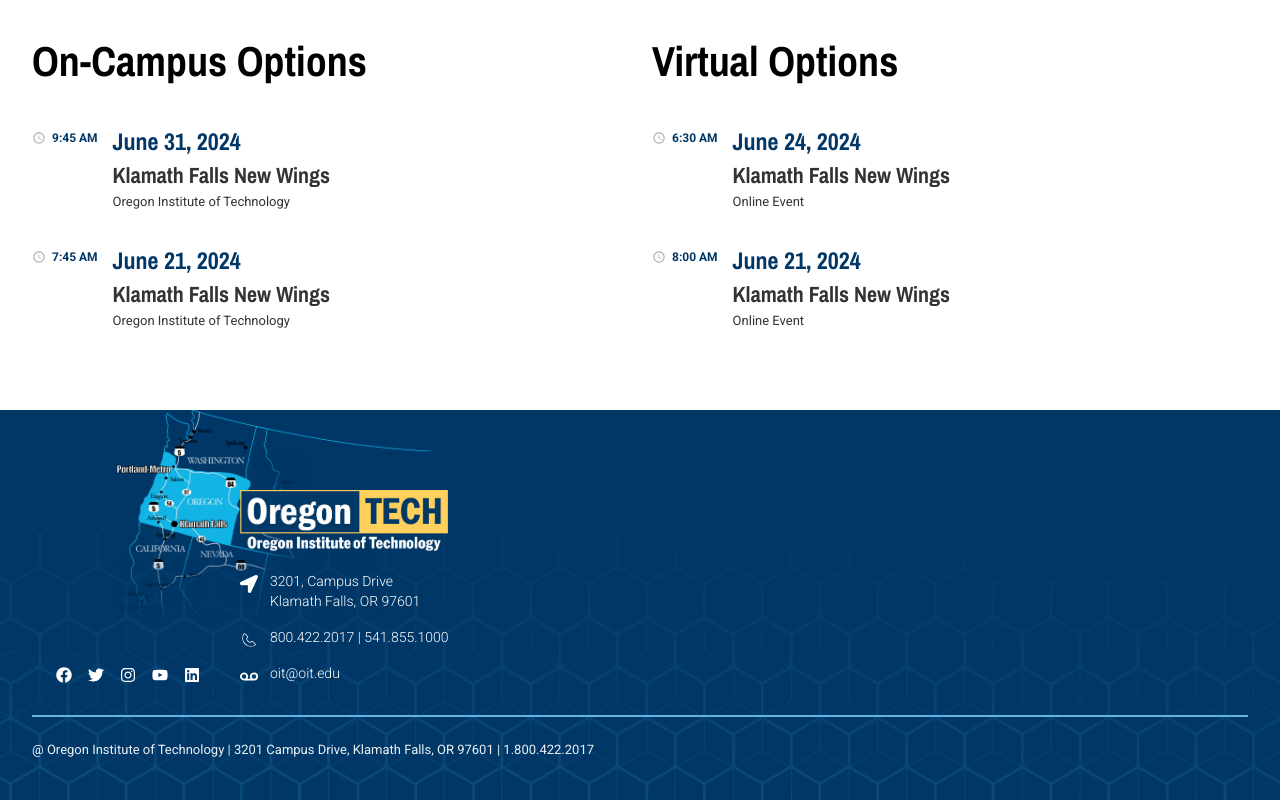
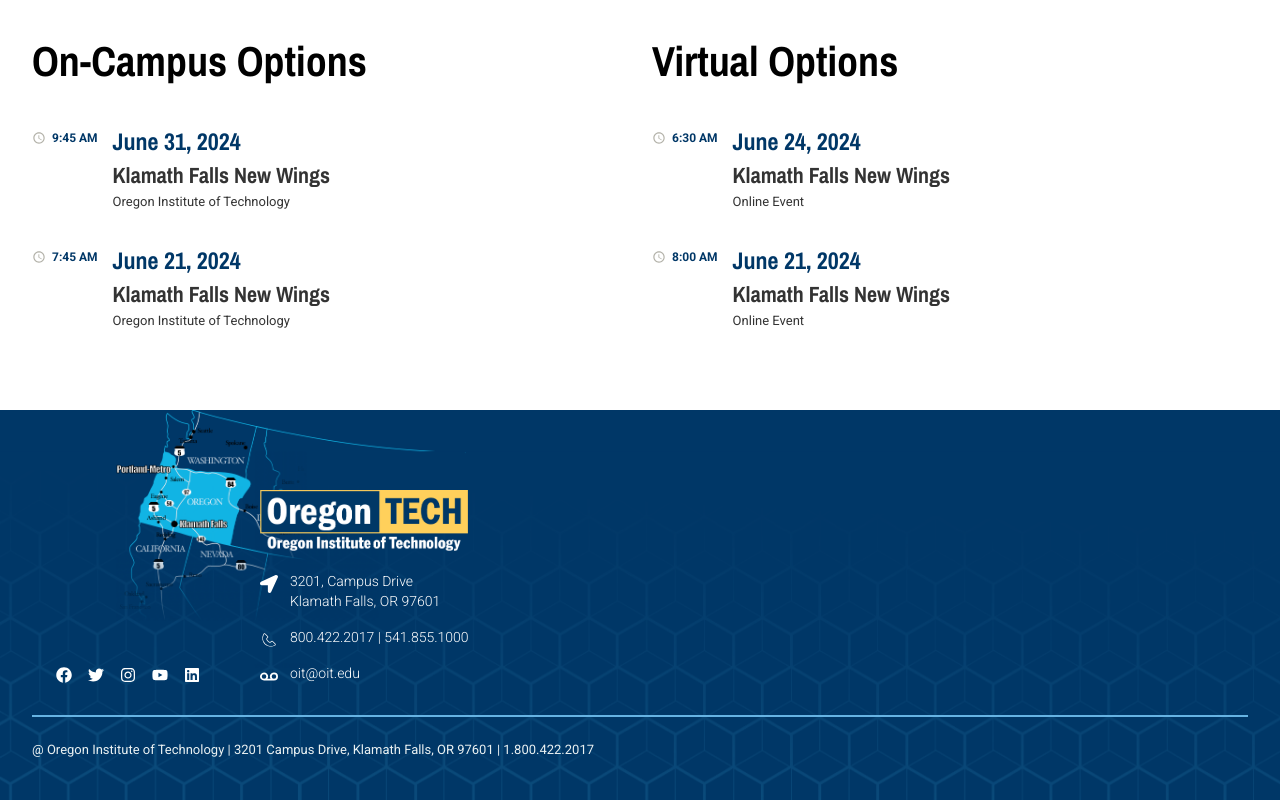
Before and after one commit to av-kwall/Oregon, a React (Create React App) app: page / in a window 1280 px wide. Shown: the part 785-1585 px from the top of the page. Built offline with nearby package versions, Linux system fonts and the light colour scheme.

Commit message:
Fix: footer content position

```diff
--- a/src/components/Footer.tsx
+++ b/src/components/Footer.tsx
@@ -35,7 +35,7 @@
                         </div>
                     </div>
 
-                    <div className="pt-20 column-2">
+                    <div className="pt-20 column-2 pl-0 sm:pl-5">
                         <div className="pl-5">
                             <img
                                 src="/images/footer-logo.png"
@@ -67,6 +67,7 @@
                             </div>
                         </div>
                     </div>
+
                     <div className="flex sm:hidden w-full social-icons  gap-4 justify-center">
                         <a href="/">
                             <FaFacebook />
```
